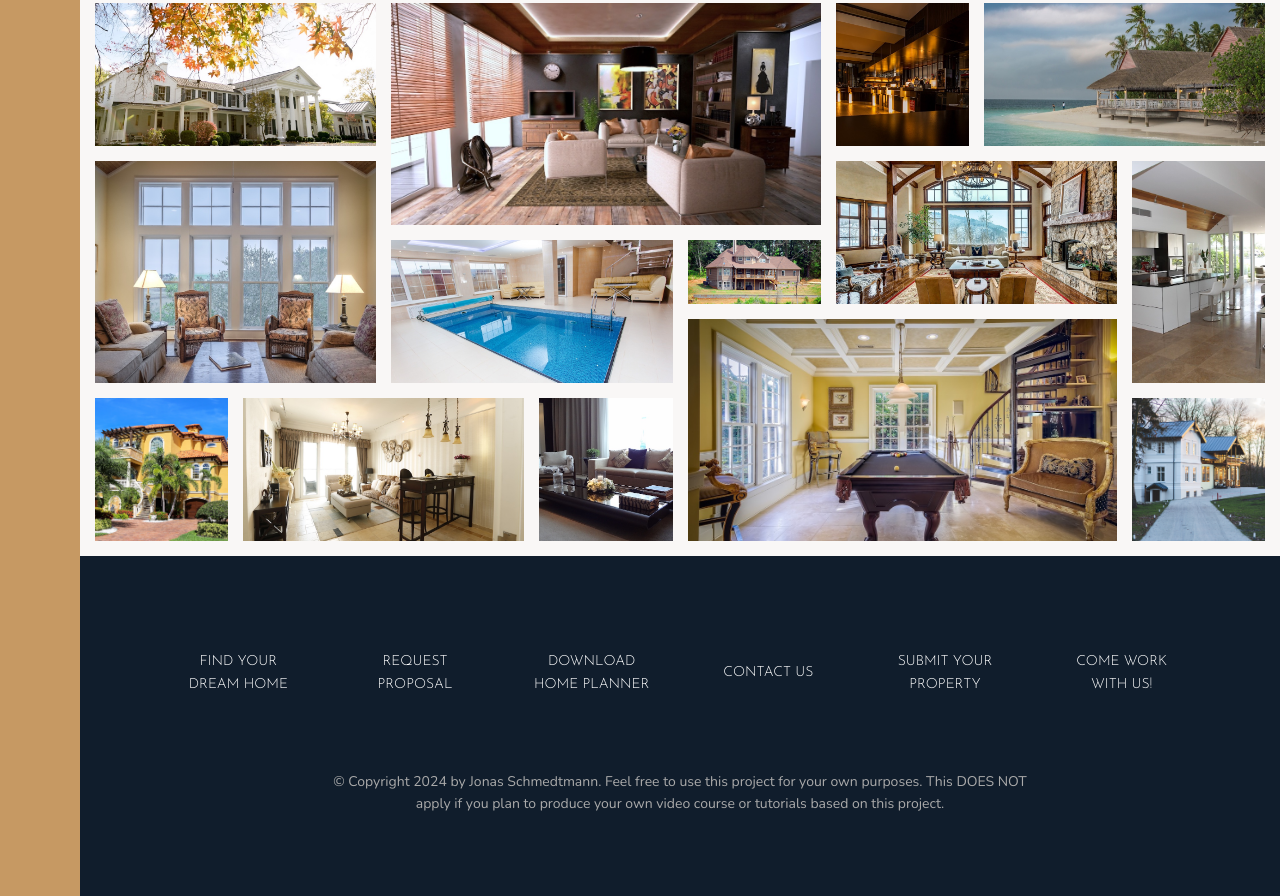
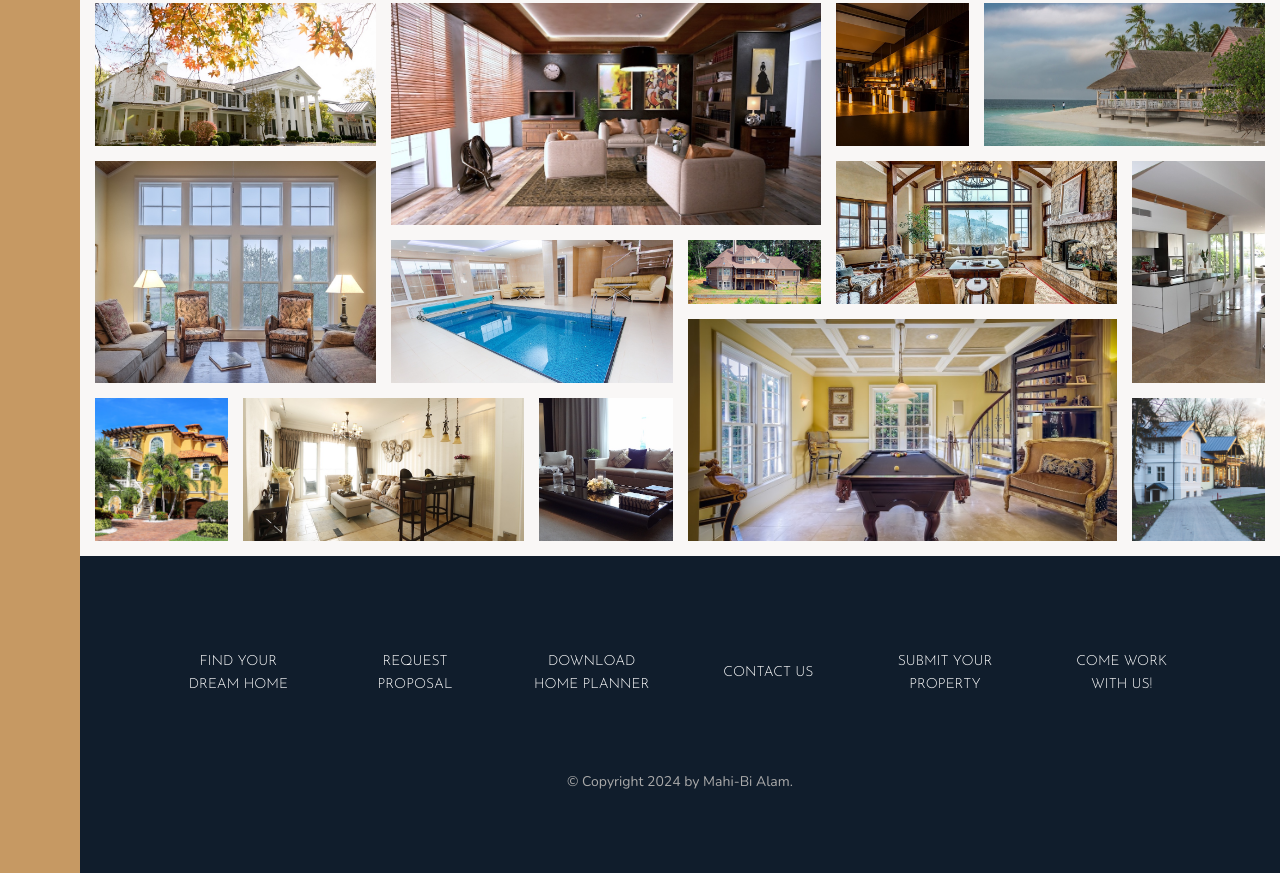
Before and after one commit to mahimnxt23/nexter, a website: page index.html in a window 1280 px wide. Shown: the part 3084-3980 px from the top of the page. After the commit the page ends 3957 px from the top, so only its background shows below. Drawn offline with nearby package versions, Linux system fonts and the light colour scheme.

Commit message:
code fixes

```diff
--- a/index.html
+++ b/index.html
@@ -429,11 +429,7 @@
 					<a href="#" class="nav__link">Come work with us!</a>
 				</li>
 			</ul>
-			<p class="copyright">
-				&copy; Copyright 2024 by Jonas Schmedtmann. Feel free to use this
-				project for your own purposes. This DOES NOT apply if you plan to
-				produce your own video course or tutorials based on this project.
-			</p>
+			<p class="copyright">&copy; Copyright 2024 by Mahi-Bi Alam.</p>
 		</footer>
 	</body>
 </html>
```
Also changed, not shown: 1 other file.
